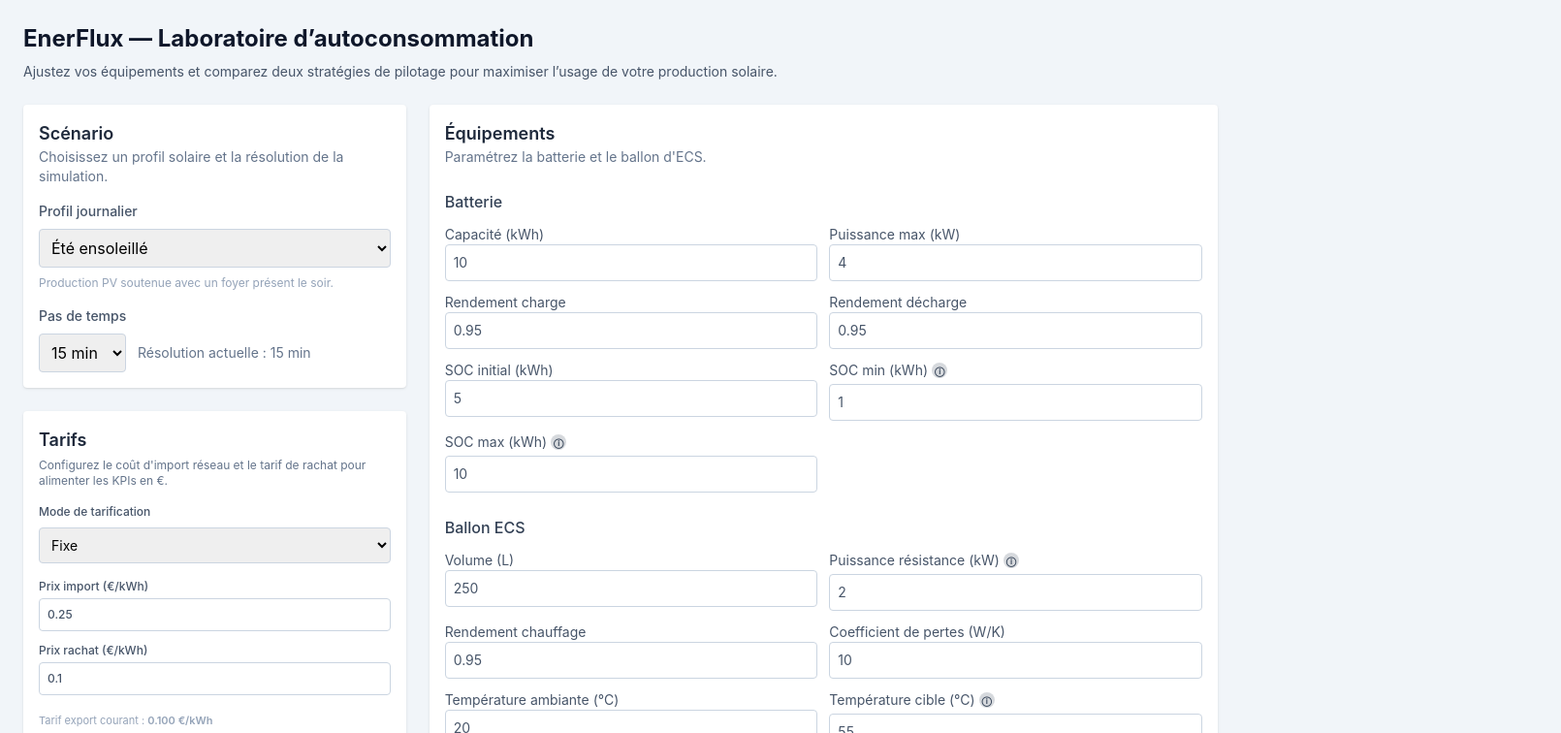
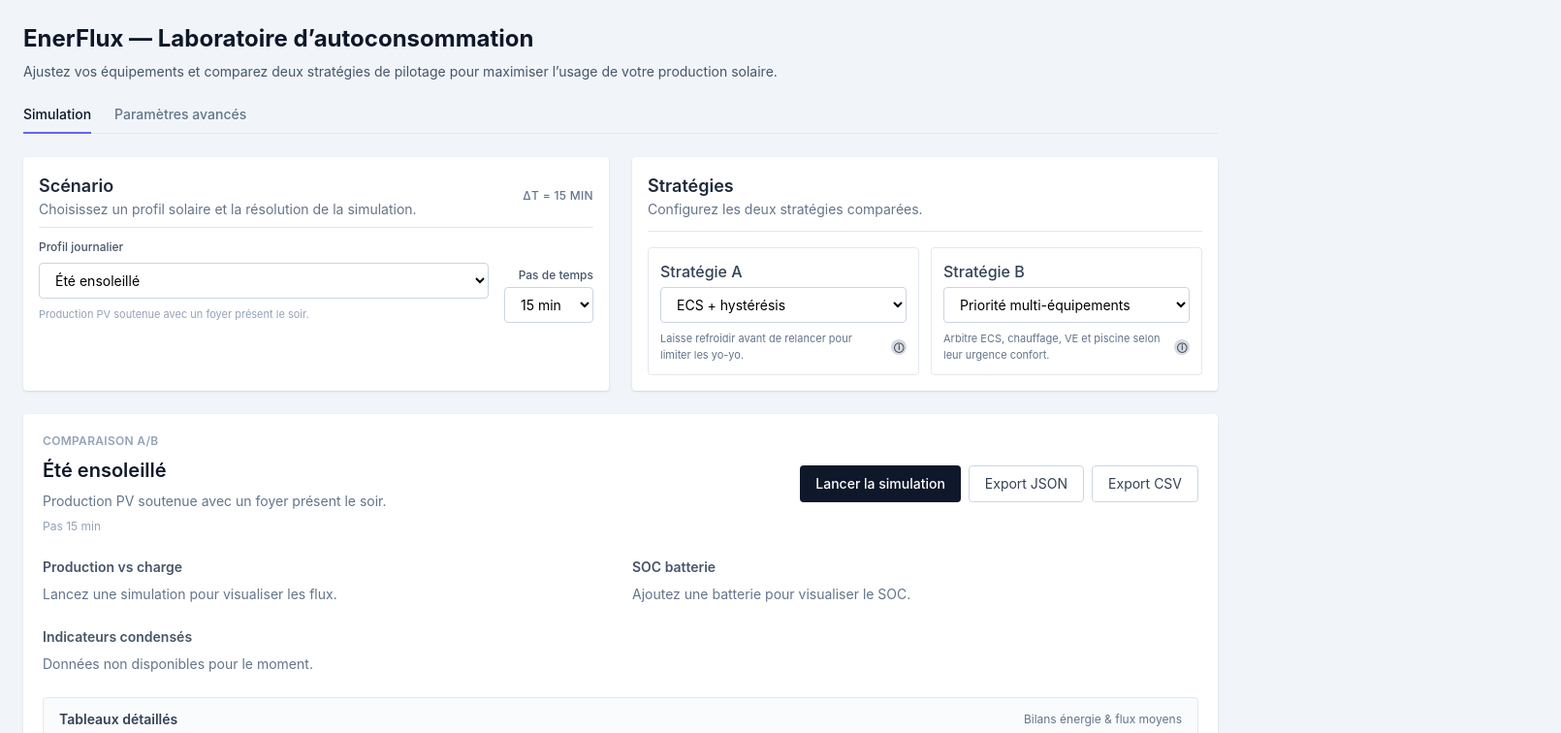
Before and after one commit to rodjac-lab/EnerFlux, a React (Vite) app: page / in a window 1280 px wide. Shown: the top 756 px of the page at 97% size, 1610 px wide, since content can reach past the window. Built offline with nearby package versions, Linux system fonts and the light colour scheme.

Commit message:
Refine simulation tab layout

```diff
--- a/src/ui/App.tsx
+++ b/src/ui/App.tsx
@@ -75,6 +75,7 @@
       targetCelsius: initialScenario.defaults.ecsConfig.targetTemp_C
     };
   });
+  const [activeTab, setActiveTab] = useState<'overview' | 'advanced'>('overview');
 
   useEffect(() => {
     const scenario = getScenario(scenarioId);
@@ -145,27 +146,51 @@
             Ajustez vos équipements et comparez deux stratégies de pilotage pour maximiser l’usage de votre production solaire.
           </p>
         </header>
-        <div className="grid grid-cols-1 gap-6 lg:grid-cols-3">
-          <div className="lg:col-span-1 space-y-6">
-            <ScenarioPanel scenarioId={scenarioId} dt_s={dt_s} onScenarioChange={setScenarioId} onDtChange={setDt} />
-            <TariffPanel tariffs={tariffs} onChange={setTariffs} />
+        <section className="space-y-6">
+          <div className="border-b border-slate-200">
+            <nav className="flex gap-6" aria-label="Navigation principale">
+              <button
+                type="button"
+                onClick={() => setActiveTab('overview')}
+                className={`-mb-px border-b-2 pb-2 text-sm font-medium transition-colors ${
+                  activeTab === 'overview'
+                    ? 'border-indigo-500 text-slate-900'
+                    : 'border-transparent text-slate-500 hover:text-slate-700'
+                }`}
+                aria-selected={activeTab === 'overview'}
+              >
+                Simulation
+              </button>
+              <button
+                type="button"
+                onClick={() => setActiveTab('advanced')}
+                className={`-mb-px border-b-2 pb-2 text-sm font-medium transition-colors ${
+                  activeTab === 'advanced'
+                    ? 'border-indigo-500 text-slate-900'
+                    : 'border-transparent text-slate-500 hover:text-slate-700'
+                }`}
+                aria-selected={activeTab === 'advanced'}
+              >
+                Paramètres avancés
+              </button>
+            </nav>
           </div>
-          <div className="lg:col-span-2 space-y-6">
-            <AssetsPanel
-              battery={batteryParams}
-              dhw={dhwParams}
-              ecsService={ecsService}
-              onBatteryChange={setBatteryParams}
-              onDhwChange={setDhwParams}
-              onEcsServiceChange={setEcsService}
+          {activeTab === 'overview' ? (
+            <div className="space-y-6">
+              <div className="grid gap-6 lg:grid-cols-2">
+                <ScenarioPanel
+                  variant="compact"
+                  scenarioId={scenarioId}
+                  dt_s={dt_s}
+                  onScenarioChange={setScenarioId}
+                  onDtChange={setDt}
                 />
-            <HeatingPanel heating={heating} onChange={setHeating} />
-            <PoolPanel pool={pool} onChange={setPool} />
-            <EVPanel ev={ev} onChange={setEv} />
-          </div>
-          <div className="lg:col-span-3">
-            <StrategyPanel strategyA={strategyA} strategyB={strategyB} onChange={handleStrategyChange} />
-          </div>
+                <StrategyPanel
+                  variant="compact"
+                  strategyA={strategyA}
+                  strategyB={strategyB}
+                  onChange={handleStrategyChange}
+                />
               </div>
               <CompareAB
                 scenarioId={scenarioId}
@@ -180,6 +205,26 @@
                 strategyA={strategyA}
                 strategyB={strategyB}
               />
+            </div>
+          ) : (
+            <div className="space-y-6">
+              <AssetsPanel
+                battery={batteryParams}
+                dhw={dhwParams}
+                ecsService={ecsService}
+                onBatteryChange={setBatteryParams}
+                onDhwChange={setDhwParams}
+                onEcsServiceChange={setEcsService}
+              />
+              <div className="grid grid-cols-1 gap-6 lg:grid-cols-2">
+                <TariffPanel tariffs={tariffs} onChange={setTariffs} />
+                <HeatingPanel heating={heating} onChange={setHeating} />
+                <PoolPanel pool={pool} onChange={setPool} />
+                <EVPanel ev={ev} onChange={setEv} />
+              </div>
+            </div>
+          )}
+        </section>
       </main>
     </div>
   );
--- a/src/ui/compare/CompareAB.tsx
+++ b/src/ui/compare/CompareAB.tsx
@@ -624,14 +624,20 @@
     );
   };
 
+  const scenarioLabel = scenario?.label ?? 'Comparaison A/B';
+  const scenarioDescription =
+    scenario?.description ?? 'Sélectionnez un scénario pour visualiser la production et la charge.';
+
   return (
-    <section className="bg-white shadow rounded p-4 space-y-6">
-      <div className="flex flex-col gap-2 md:flex-row md:items-center md:justify-between">
-        <div>
-          <h2 className="text-lg font-semibold text-slate-800">Comparaison A/B</h2>
-          <p className="text-sm text-slate-500">{scenario?.label} — pas {Math.round(dt_s / 60)} min</p>
+    <section className="space-y-6 rounded bg-white p-5 shadow">
+      <div className="flex flex-col gap-4 lg:flex-row lg:items-center lg:justify-between">
+        <div className="space-y-2">
+          <p className="text-xs font-semibold uppercase tracking-wide text-slate-400">Comparaison A/B</p>
+          <h2 className="text-xl font-semibold text-slate-900">{scenarioLabel}</h2>
+          <p className="text-sm text-slate-500">{scenarioDescription}</p>
+          <p className="text-xs text-slate-400">Pas {Math.round(dt_s / 60)} min</p>
         </div>
-        <div className="flex gap-2">
+        <div className="flex flex-wrap gap-2">
           <button
             type="button"
             className="rounded bg-slate-900 px-4 py-2 text-sm font-medium text-white hover:bg-slate-700 disabled:opacity-50"
@@ -661,7 +667,18 @@
 
       {error ? <p className="text-sm text-red-600">{error}</p> : null}
 
-      <div className="flex flex-wrap gap-2">{badges}</div>
+      {badges.length ? <div className="flex flex-wrap gap-2">{badges}</div> : null}
+
+      <div className="grid grid-cols-1 gap-6 lg:grid-cols-2">
+        <div className="space-y-2">
+          <h3 className="text-sm font-semibold text-slate-600">Production vs charge</h3>
+          <PVLoadChart result={resultA ?? resultB ?? undefined} />
+        </div>
+        <div className="space-y-2">
+          <h3 className="text-sm font-semibold text-slate-600">SOC batterie</h3>
+          <SocChart resultA={resultA ?? undefined} resultB={resultB ?? undefined} />
+        </div>
+      </div>
 
       <div className="space-y-2">
         <h3 className="text-sm font-semibold text-slate-600">Indicateurs condensés</h3>
@@ -671,6 +688,14 @@
         <CondensedKpiGrid groups={condensedGroups} />
       </div>
 
+      <details className="rounded border border-slate-200 bg-slate-50/80">
+        <summary className="flex cursor-pointer items-center justify-between gap-2 px-4 py-3 text-sm font-semibold text-slate-700">
+          <span>Tableaux détaillés</span>
+          <span className="text-xs font-normal text-slate-500">Bilans énergie & flux moyens</span>
+        </summary>
+        <div className="space-y-6 border-t border-slate-200 px-4 py-4">
+          <div className="space-y-2">
+            <h4 className="text-xs font-semibold uppercase tracking-wide text-slate-500">Bilans énergie</h4>
             <div className="overflow-x-auto">
               <table className="min-w-full divide-y divide-slate-200 text-sm">
                 <thead>
@@ -691,20 +716,10 @@
                 </tbody>
               </table>
             </div>
-
-      <div className="grid grid-cols-1 gap-8 lg:grid-cols-2">
-        <div>
-          <h3 className="mb-2 text-sm font-semibold text-slate-600">PV vs Charge</h3>
-          <PVLoadChart result={resultA ?? resultB ?? undefined} />
-        </div>
-        <div>
-          <h3 className="mb-2 text-sm font-semibold text-slate-600">SOC Batterie</h3>
-          <SocChart resultA={resultA ?? undefined} resultB={resultB ?? undefined} />
-        </div>
           </div>
 
           <div className="space-y-2">
-        <h3 className="text-sm font-semibold text-slate-600">Flux moyens (kW)</h3>
+            <h4 className="text-xs font-semibold uppercase tracking-wide text-slate-500">Flux moyens (kW)</h4>
             <div className="overflow-x-auto">
               <table className="min-w-full divide-y divide-slate-200 text-sm">
                 <thead>
@@ -736,6 +751,8 @@
               </table>
             </div>
           </div>
+        </div>
+      </details>
     </section>
   );
 };
--- a/src/ui/panels/EVPanel.tsx
+++ b/src/ui/panels/EVPanel.tsx
@@ -5,13 +5,23 @@
 interface EVPanelProps {
   ev: EVFormState;
   onChange: (next: EVFormState) => void;
+  variant?: 'card' | 'inline';
 }
 
 const numberInputClasses = 'w-full rounded border border-slate-300 p-2';
 
 const clampHour = (value: number): number => Math.min(Math.max(value, 0), 24);
 
-const EVPanel: React.FC<EVPanelProps> = ({ ev, onChange }) => {
+const containerClasses = (variant: 'card' | 'inline'): string =>
+  variant === 'inline' ? 'rounded border border-slate-200 bg-white/80 p-4 space-y-6' : 'bg-white shadow rounded p-4 space-y-6';
+
+const titleClasses = (variant: 'card' | 'inline'): string =>
+  variant === 'inline' ? 'text-base font-semibold text-slate-800' : 'text-lg font-semibold text-slate-800';
+
+const subtitleClasses = (variant: 'card' | 'inline'): string =>
+  variant === 'inline' ? 'text-xs text-slate-500' : 'text-sm text-slate-500';
+
+const EVPanel: React.FC<EVPanelProps> = ({ ev, onChange, variant = 'card' }) => {
   const updateMaxPower = (value: number) => {
     onChange({
       ...ev,
@@ -41,11 +51,11 @@
   };
 
   return (
-    <section className="bg-white shadow rounded p-4 space-y-6">
+    <section className={containerClasses(variant)}>
       <header className="flex flex-col gap-2 md:flex-row md:items-center md:justify-between">
         <div>
-          <h2 className="text-lg font-semibold text-slate-800">Borne véhicule électrique</h2>
-          <p className="text-sm text-slate-500">
+          <h2 className={titleClasses(variant)}>Borne véhicule électrique</h2>
+          <p className={subtitleClasses(variant)}>
             Programmez une session de charge quotidienne : arrivée, départ et énergie à restituer.
           </p>
         </div>
--- a/src/ui/panels/HeatingPanel.tsx
+++ b/src/ui/panels/HeatingPanel.tsx
@@ -6,11 +6,21 @@
 interface HeatingPanelProps {
   heating: HeatingFormState;
   onChange: (next: HeatingFormState) => void;
+  variant?: 'card' | 'inline';
 }
 
 const numberInputClasses = 'w-full rounded border border-slate-300 p-2';
 
-const HeatingPanel: React.FC<HeatingPanelProps> = ({ heating, onChange }) => {
+const containerClasses = (variant: 'card' | 'inline'): string =>
+  variant === 'inline' ? 'rounded border border-slate-200 bg-white/80 p-4 space-y-6' : 'bg-white shadow rounded p-4 space-y-6';
+
+const titleClasses = (variant: 'card' | 'inline'): string =>
+  variant === 'inline' ? 'text-base font-semibold text-slate-800' : 'text-lg font-semibold text-slate-800';
+
+const subtitleClasses = (variant: 'card' | 'inline'): string =>
+  variant === 'inline' ? 'text-xs text-slate-500' : 'text-sm text-slate-500';
+
+const HeatingPanel: React.FC<HeatingPanelProps> = ({ heating, onChange, variant = 'card' }) => {
   const { params } = heating;
 
   const update = (key: keyof HeatingFormState['params'], value: number) => {
@@ -21,11 +31,11 @@
   };
 
   return (
-    <section className="bg-white shadow rounded p-4 space-y-6">
+    <section className={containerClasses(variant)}>
       <header className="flex flex-col gap-2 md:flex-row md:items-center md:justify-between">
         <div>
-          <h2 className="text-lg font-semibold text-slate-800">Chauffage modulable</h2>
-          <p className="text-sm text-slate-500">
+          <h2 className={titleClasses(variant)}>Chauffage modulable</h2>
+          <p className={subtitleClasses(variant)}>
             Modélisez l&apos;inertie thermique du logement et ses consignes jour/nuit.
           </p>
         </div>
--- a/src/ui/panels/PoolPanel.tsx
+++ b/src/ui/panels/PoolPanel.tsx
@@ -4,11 +4,21 @@
 interface PoolPanelProps {
   pool: PoolFormState;
   onChange: (next: PoolFormState) => void;
+  variant?: 'card' | 'inline';
 }
 
 const numberInputClasses = 'w-full rounded border border-slate-300 p-2';
 
-const PoolPanel: React.FC<PoolPanelProps> = ({ pool, onChange }) => {
+const containerClasses = (variant: 'card' | 'inline'): string =>
+  variant === 'inline' ? 'rounded border border-slate-200 bg-white/80 p-4 space-y-6' : 'bg-white shadow rounded p-4 space-y-6';
+
+const titleClasses = (variant: 'card' | 'inline'): string =>
+  variant === 'inline' ? 'text-base font-semibold text-slate-800' : 'text-lg font-semibold text-slate-800';
+
+const subtitleClasses = (variant: 'card' | 'inline'): string =>
+  variant === 'inline' ? 'text-xs text-slate-500' : 'text-sm text-slate-500';
+
+const PoolPanel: React.FC<PoolPanelProps> = ({ pool, onChange, variant = 'card' }) => {
   const window = pool.params.preferredWindows[0] ?? { startHour: 10, endHour: 16 };
 
   const update = (key: keyof PoolFormState['params'], value: number) => {
@@ -37,11 +47,11 @@
   };
 
   return (
-    <section className="bg-white shadow rounded p-4 space-y-6">
+    <section className={containerClasses(variant)}>
       <header className="flex flex-col gap-2 md:flex-row md:items-center md:justify-between">
         <div>
-          <h2 className="text-lg font-semibold text-slate-800">Pompe de piscine</h2>
-          <p className="text-sm text-slate-500">
+          <h2 className={titleClasses(variant)}>Pompe de piscine</h2>
+          <p className={subtitleClasses(variant)}>
             Pilotez la filtration quotidienne (puissance fixe et durée minimale).
           </p>
         </div>
--- a/src/ui/panels/ScenarioPanel.tsx
+++ b/src/ui/panels/ScenarioPanel.tsx
@@ -6,23 +6,83 @@
   dt_s: number;
   onScenarioChange: (scenarioId: PresetId) => void;
   onDtChange: (dt_s: number) => void;
+  variant?: 'card' | 'horizontal' | 'compact';
 }
 
 const dtOptions = [300, 600, 900, 1200, 1800];
 
-const ScenarioPanel: React.FC<ScenarioPanelProps> = ({ scenarioId, dt_s, onScenarioChange, onDtChange }) => (
-  <section className="bg-white shadow rounded p-4 space-y-4">
-    <header>
+const ScenarioPanel: React.FC<ScenarioPanelProps> = ({
+  scenarioId,
+  dt_s,
+  onScenarioChange,
+  onDtChange,
+  variant = 'card'
+}) => {
+  const containerClasses =
+    variant === 'horizontal'
+      ? 'bg-white shadow rounded p-4 space-y-4 lg:space-y-6'
+      : variant === 'compact'
+        ? 'flex h-full flex-col gap-3 rounded bg-white p-4 shadow'
+        : 'bg-white shadow rounded p-4 space-y-4';
+
+  const controlsLayoutClasses =
+    variant === 'horizontal'
+      ? 'flex flex-col gap-4 lg:flex-row lg:items-end lg:justify-between'
+      : variant === 'compact'
+        ? 'grid gap-4 sm:grid-cols-[minmax(0,1fr)_auto] sm:items-end'
+        : 'space-y-4';
+
+  const scenarioFieldClasses =
+    variant === 'horizontal'
+      ? 'flex-1 min-w-0 space-y-2'
+      : variant === 'compact'
+        ? 'space-y-2'
+        : 'space-y-2';
+
+  const dtFieldClasses =
+    variant === 'horizontal'
+      ? 'flex flex-col space-y-2 lg:w-64'
+      : variant === 'compact'
+        ? 'flex flex-col gap-1 sm:items-end'
+        : 'space-y-2';
+
+  const helperTextClasses =
+    variant === 'compact' ? 'text-[11px] text-slate-400' : 'text-xs text-slate-400';
+
+  return (
+    <section className={containerClasses}>
+      <header
+        className={
+          variant === 'horizontal'
+            ? 'space-y-1'
+            : variant === 'compact'
+              ? 'flex flex-wrap items-center justify-between gap-2 border-b border-slate-200 pb-2'
+              : undefined
+        }
+      >
+        <div>
           <h2 className="text-lg font-semibold text-slate-800">Scénario</h2>
           <p className="text-sm text-slate-500">Choisissez un profil solaire et la résolution de la simulation.</p>
+        </div>
+        {variant === 'compact' ? (
+          <span className="text-xs font-medium uppercase tracking-wide text-slate-500">
+            Δt = {Math.round(dt_s / 60)} min
+          </span>
+        ) : null}
       </header>
-    <div className="space-y-2">
-      <label className="block text-sm font-medium text-slate-600" htmlFor="scenario-select">
+      <div className={controlsLayoutClasses}>
+        <div className={scenarioFieldClasses}>
+          <label
+            className={`block text-sm font-medium text-slate-600 ${variant === 'compact' ? 'sm:text-xs' : ''}`}
+            htmlFor="scenario-select"
+          >
             Profil journalier
           </label>
           <select
             id="scenario-select"
-        className="w-full rounded border border-slate-300 p-2"
+            className={`w-full rounded border border-slate-300 bg-white ${
+              variant === 'compact' ? 'px-3 py-2 text-sm' : 'p-2'
+            }`}
             value={scenarioId}
             onChange={(event) => onScenarioChange(event.target.value as PresetId)}
           >
@@ -32,16 +92,15 @@
               </option>
             ))}
           </select>
-      <p className="text-xs text-slate-400">
+          <p className={helperTextClasses}>
             {scenarioPresets.find((preset) => preset.id === scenarioId)?.description}
           </p>
         </div>
-    <div className="space-y-2">
-      <label className="block text-sm font-medium text-slate-600">Pas de temps</label>
-      <div className="flex items-center space-x-3">
+        <div className={dtFieldClasses}>
+          <label className="text-sm font-medium text-slate-600 sm:text-xs">Pas de temps</label>
           <select
             value={dt_s}
-          className="rounded border border-slate-300 p-2"
+            className={`rounded border border-slate-300 bg-white ${variant === 'compact' ? 'px-3 py-2 text-sm' : 'p-2'}`}
             onChange={(event) => onDtChange(Number(event.target.value))}
           >
             {dtOptions.map((value) => (
@@ -50,10 +109,13 @@
               </option>
             ))}
           </select>
+          {variant !== 'compact' ? (
             <span className="text-sm text-slate-500">Résolution actuelle : {Math.round(dt_s / 60)} min</span>
+          ) : null}
         </div>
       </div>
     </section>
   );
+};
 
 export default ScenarioPanel;
--- a/src/ui/panels/StrategyPanel.tsx
+++ b/src/ui/panels/StrategyPanel.tsx
@@ -12,6 +12,7 @@
   strategyA: StrategySelection;
   strategyB: StrategySelection;
   onChange: (label: 'A' | 'B', selection: StrategySelection) => void;
+  variant?: 'default' | 'compact';
 }
 
 const infoIconClasses =
@@ -68,13 +69,15 @@
   }
 ];
 
-const StrategyPanel: React.FC<StrategyPanelProps> = ({ strategyA, strategyB, onChange }) => {
+const StrategyPanel: React.FC<StrategyPanelProps> = ({ strategyA, strategyB, onChange, variant = 'default' }) => {
+  const isCompact = variant === 'compact';
+
   const renderSelector = (label: 'A' | 'B', selection: StrategySelection) => (
-    <div className="space-y-3">
-      <div className="flex items-center justify-between">
+    <div className={isCompact ? 'space-y-2 rounded border border-slate-200 p-3' : 'space-y-3'}>
+      <div className={isCompact ? 'flex flex-col gap-1' : 'flex items-center justify-between gap-2'}>
         <h3 className="font-medium text-slate-700">Stratégie {label}</h3>
         <select
-          className="rounded border border-slate-300 p-2"
+          className={`rounded border border-slate-300 bg-white ${isCompact ? 'w-full px-3 py-2 text-sm' : 'p-2'}`}
           value={selection.id}
           onChange={(event) => onChange(label, { ...selection, id: event.target.value as StrategyId })}
         >
@@ -91,7 +94,7 @@
           return null;
         }
         return (
-          <p className="flex items-center text-xs text-slate-500">
+          <p className={`flex items-center text-slate-500 ${isCompact ? 'text-[11px]' : 'text-xs'}`}>
             <span>{strategy.description}</span>
             {strategy.help ? (
               <Tooltip content={strategy.help}>
@@ -104,7 +107,7 @@
         );
       })()}
       {selection.id === 'mix_soc_threshold' ? (
-        <label className="text-sm text-slate-600">
+        <label className={`text-sm text-slate-600 ${isCompact ? 'text-xs' : ''}`}>
           Seuil SOC (%)
           <input
             type="range"
@@ -127,12 +130,12 @@
   );
 
   return (
-    <section className="bg-white shadow rounded p-4 space-y-6">
-      <header>
+    <section className={isCompact ? 'flex h-full flex-col rounded bg-white p-4 shadow' : 'bg-white shadow rounded p-4 space-y-6'}>
+      <header className={isCompact ? 'border-b border-slate-200 pb-3' : undefined}>
         <h2 className="text-lg font-semibold text-slate-800">Stratégies</h2>
         <p className="text-sm text-slate-500">Configurez les deux stratégies comparées.</p>
       </header>
-      <div className="grid grid-cols-1 gap-6 md:grid-cols-2">
+      <div className={isCompact ? 'mt-4 grid gap-3 md:grid-cols-2' : 'grid grid-cols-1 gap-6 md:grid-cols-2'}>
         {renderSelector('A', strategyA)}
         {renderSelector('B', strategyB)}
       </div>
--- a/src/ui/panels/TariffPanel.tsx
+++ b/src/ui/panels/TariffPanel.tsx
@@ -6,6 +6,7 @@
 interface TariffPanelProps {
   tariffs: Tariffs;
   onChange: (tariffs: Tariffs) => void;
+  variant?: 'card' | 'inline';
 }
 
 const hourOptions = Array.from({ length: 24 }, (_, index) => index);
@@ -55,7 +56,20 @@
   }
 };
 
-const TariffPanel: React.FC<TariffPanelProps> = ({ tariffs, onChange }) => {
+const containerClasses = (variant: 'card' | 'inline'): string => {
+  if (variant === 'inline') {
+    return 'rounded border border-slate-200 bg-white/80 p-4 space-y-4 text-sm';
+  }
+  return 'bg-white shadow rounded p-4 space-y-4 text-sm';
+};
+
+const titleClasses = (variant: 'card' | 'inline'): string =>
+  variant === 'inline' ? 'text-base font-semibold text-slate-800' : 'text-lg font-semibold text-slate-800';
+
+const descriptionClasses = (variant: 'card' | 'inline'): string =>
+  variant === 'inline' ? 'text-xs text-slate-500' : 'text-xs text-slate-500';
+
+const TariffPanel: React.FC<TariffPanelProps> = ({ tariffs, onChange, variant = 'card' }) => {
   const [profileImportText, setProfileImportText] = useState('');
   const [profileExportText, setProfileExportText] = useState('');
   const [profileErrors, setProfileErrors] = useState<{ import?: string; export?: string }>({});
@@ -203,10 +217,10 @@
   };
 
   return (
-    <section className="bg-white shadow rounded p-4 space-y-4 text-sm">
+    <section className={containerClasses(variant)}>
       <header className="space-y-1">
-        <h2 className="text-lg font-semibold text-slate-800">Tarifs</h2>
-        <p className="text-xs text-slate-500">
+        <h2 className={titleClasses(variant)}>Tarifs</h2>
+        <p className={descriptionClasses(variant)}>
           Configurez le coût d&apos;import réseau et le tarif de rachat pour alimenter les KPIs en €.
         </p>
       </header>
```
Lines whose indentation alone changed are shown as unchanged.
